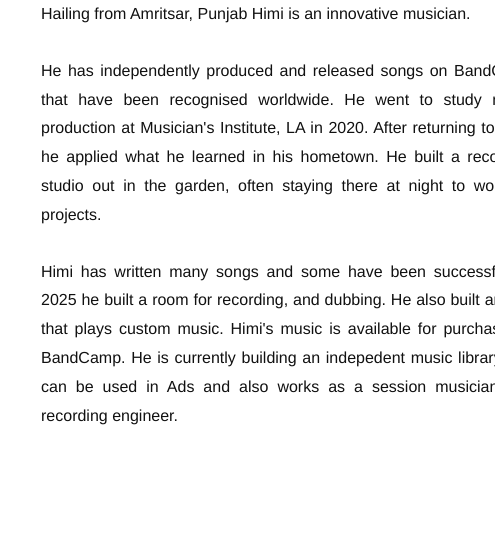
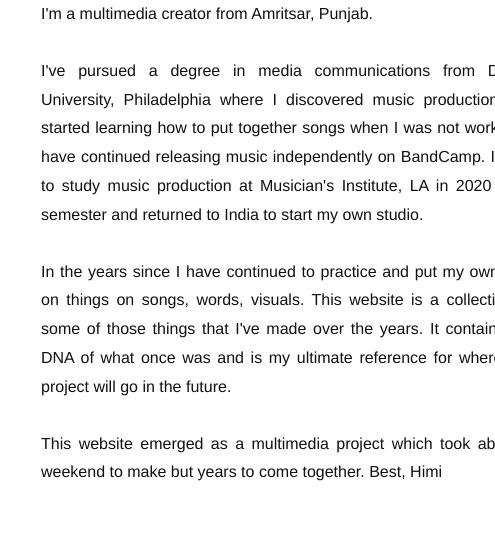
Before and after one commit to brownspiderman/my-website, a website built with Vite: page about.html in a window 1280 px wide. Shown: the top 537 px of the page, 785-1280 px from the left. Built offline with nearby package versions, Linux system fonts and the light colour scheme.

Commit message:
About update

```diff
--- a/about.html
+++ b/about.html
@@ -21,17 +21,21 @@
   </iframe></div><script src="https://player.vimeo.com/api/player.js"></script>
 
   <div class="about-text">
-    <p>Hailing from Amritsar, Punjab Himi is an innovative musician.
+    <p>I'm a multimedia creator from Amritsar, Punjab.
 
-    <p>He has independently produced and released songs on BandCamp that have been recognised worldwide.
-    He went to study music production at Musician's Institute, LA in 2020. After returning to india
-    he applied what he learned in his hometown. He built a recording studio out in the garden, often
-    staying there at night to work on projects.
+    <p>I've pursued a degree in media communications from Drexel University, Philadelphia where I discovered music production and
+      started learning how to put together songs when I was not working. I have continued releasing music independently on BandCamp.
+      I went to study music production at Musician's Institute, LA in 2020 for a semester and returned to India to start my own studio.
 
-    <p>Himi has written many songs and some have been  successful. In 2025 he built a room for recording, and dubbing.
-    He also built an app that plays custom music. Himi's music is available for purchase on BandCamp.
-    He is currently building an indepedent music library that can be used in Ads and also works as a session musician
-    and recording engineer.
+    <p>In the years since I have continued to practice and put my own spin on things on songs, words, visuals. This website is a collection
+      of some of those things that I've made over the years. It contains the DNA of what once was and is my ultimate reference for where this
+      project will go in the future.
+
+    <p>This website emerged as a multimedia project which took about a weekend to make but years to come together.
+
+      Best,
+      Himi
+
   </div>
 
   </section>
```
